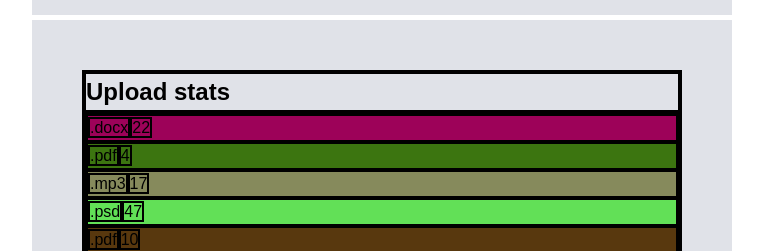
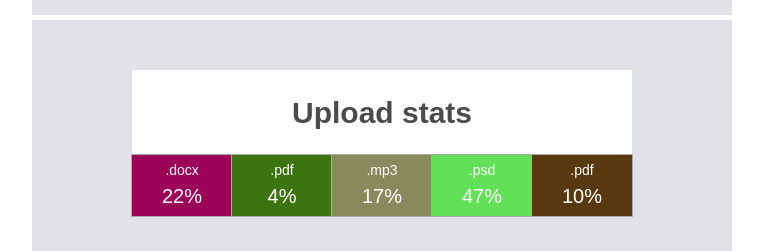
Before and after one commit to oksanazabl/goit-react-hw-01-components, a React (Create React App) app: page / in a window 1280 px wide. Shown: the part 701-952 px from the top of the page, without its empty margins (258-1021 px from the left). Built offline with nearby package versions, Linux system fonts and the light colour scheme.

Commit message:
end statistic

```diff
--- a/src/components/Statistics/Statistics.jsx
+++ b/src/components/Statistics/Statistics.jsx
@@ -13,7 +13,7 @@ const Statistics = ({ title, stats }) => {
             <li className={css.item}
             key={id}style={{backgroundColor:randomColor()}}>
               <span className={css.label}>{label}</span>
-              <span className={css.percentage}>{percentage}</span>
+              <span className={css.percentage}>{percentage}%</span>
             </li>
           );
         })}
--- a/src/components/Statistics/Statistics.module.css
+++ b/src/components/Statistics/Statistics.module.css
@@ -1,23 +1,46 @@
 .statistics{
-    border: 2px solid black;
+    text-align: center;
+
+
 }
 
 .title {
-    border: 2px solid black;
+    font-size: 30px;
+    font-weight: bold;
+    padding-top: 20px;
+    padding-bottom: 20px;
+    background-color: rgb(255, 255, 255);
+    color: rgb(76, 75, 75);
+    width: 500px;
+
+    margin-left: auto;
+    margin-right: auto;
+
 }
 
 .stat_list{
-    border: 2px solid black;
+    width: 500px;
+
+  margin-left: auto;
+  margin-right: auto;
+    display: grid;
+    grid-template-columns: repeat(5, 1fr);
 }
 
 .item{
-    border: 2px solid black;
+    display: flex;
+    flex-direction: column;
+    outline: 1px solid darkgrey;
+    padding-top: 5px;
+    padding-bottom: 5px;
 }
 
 .label{
-    border: 2px solid black;
+    color: white;
+    font-size: 14px;
 }
 
 .percentage{
-    border: 2px solid black;
+    color: white;
+    font-size: 20px;
 }
```
